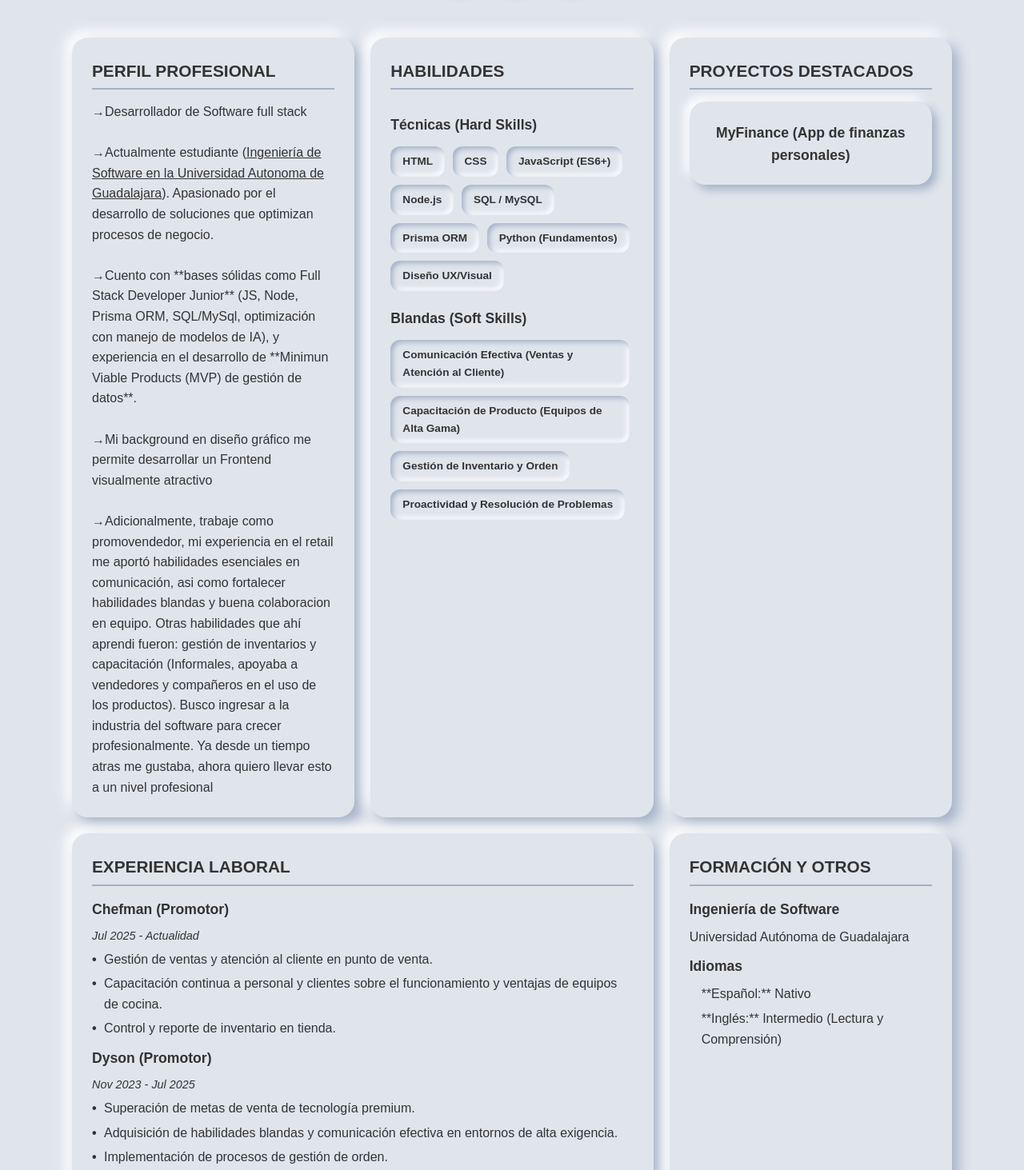
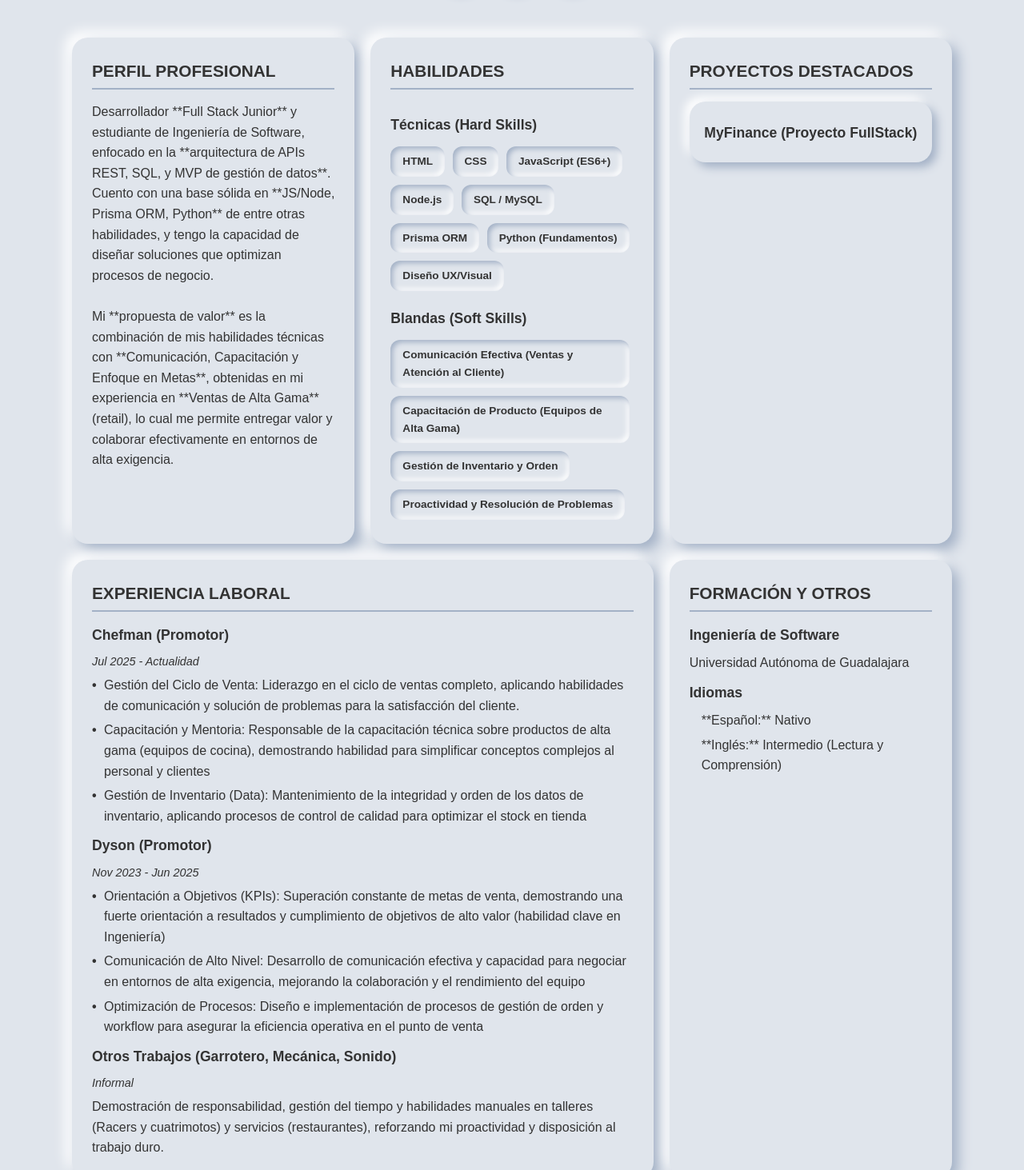
Before and after one commit to thisNL26/portafolio, a plain HTML site: page index.html in a window 1280 px wide. Shown: the part 460-1923 px from the top of the page at 80% size. Drawn offline with Linux system fonts and the light colour scheme.

Commit message:
Correccion error de fechas, y refactorizado de trabajos, asi como la presentacion

```diff
--- a/index.html
+++ b/index.html
@@ -31,17 +31,15 @@
     <main class="main-grid" id="main">
 
         <section class="neumo-card card-perfil">
-            <h2>PERFIL PROFESIONAL</h2>
-            <p>→Desarrollador de Software full stack</p>
-            <br>
-            <p>→Actualmente estudiante (<a href="https://www.uag.mx/">Ingeniería de Software en la Universidad Autonoma de Guadalajara</a>). Apasionado por el desarrollo de soluciones que optimizan procesos de negocio.</p>
-            <br>
-            <p>→Cuento con **bases sólidas como Full Stack Developer Junior** (JS, Node, Prisma ORM, SQL/MySql, optimización con manejo de modelos de IA), y experiencia en el desarrollo de **Minimun Viable Products (MVP) de gestión de datos**.</p>
-            <br>
-            <p>→Mi background en diseño gráfico me permite desarrollar un Frontend visualmente atractivo</p>
-            <br>
-            <p>→Adicionalmente, trabaje como promovendedor, mi experiencia en el retail me aportó habilidades esenciales en comunicación, asi como fortalecer habilidades blandas y buena colaboracion en equipo. Otras habilidades que ahí aprendi fueron: gestión de inventarios y capacitación (Informales, apoyaba a vendedores y compañeros en el uso de los productos). Busco ingresar a la industria del software para crecer profesionalmente. Ya desde un tiempo atras me gustaba, ahora quiero llevar esto a un nivel profesional</p>
-        </section>
+    <h2>PERFIL PROFESIONAL</h2>
+    <p>
+        Desarrollador **Full Stack Junior** y estudiante de Ingeniería de Software, enfocado en la **arquitectura de APIs REST, SQL, y MVP de gestión de datos**. Cuento con una base sólida en **JS/Node, Prisma ORM, Python** de entre otras habilidades, y tengo la capacidad de diseñar soluciones que optimizan procesos de negocio.
+    </p>
+    <br>
+    <p>
+        Mi **propuesta de valor** es la combinación de mis habilidades técnicas con **Comunicación, Capacitación y Enfoque en Metas**, obtenidas en mi experiencia en **Ventas de Alta Gama** (retail), lo cual me permite entregar valor y colaborar efectivamente en entornos de alta exigencia.
+    </p>
+</section>
 
         <section class="neumo-card card-habilidades">
             <h2 class="habilidad-title">HABILIDADES</h2>
@@ -74,7 +72,7 @@
         <section class="neumo-card card-proyectos">
             <h2>PROYECTOS DESTACADOS</h2>
             <a href="https://www.canva.com/design/DAG3PILA_dE/W7MuMqsmjwlxFIC_9lSJMg/view?utm_content=DAG3PILA_dE&utm_campaign=designshare&utm_medium=link2&utm_source=uniquelinks&utlId=hb12095d672" target="_blank" class="neumo-btn neumo-rect" data-action="link">
-                <h3 style="text-align: center;">MyFinance (App de finanzas personales)</h3>
+                <h3 style="text-align: center;">MyFinance (Proyecto FullStack)</h3>
             </a>
         </section>
 
@@ -85,19 +83,22 @@
                 <h3>Chefman (Promotor)</h3>
                 <p class="fecha">Jul 2025 - Actualidad</p>
                 <ul>
-                    <li>Gestión de ventas y atención al cliente en punto de venta.</li>
-                    <li>Capacitación continua a personal y clientes sobre el funcionamiento y ventajas de equipos de cocina.</li>
-                    <li>Control y reporte de inventario en tienda.</li>
+                    <li>Gestión del Ciclo de Venta: Liderazgo en el ciclo de ventas completo, aplicando habilidades de comunicación y solución de problemas para la satisfacción del cliente.</li>
+
+                    <li>Capacitación y Mentoria: Responsable de la capacitación técnica sobre productos de alta gama (equipos de cocina), demostrando habilidad para simplificar conceptos complejos al personal y clientes</li>
+
+                    <li>Gestión de Inventario (Data): Mantenimiento de la integridad y orden de los datos de inventario, aplicando procesos de control de calidad para optimizar el stock en tienda</li>
+
                 </ul>
             </article>
 
             <article>
                 <h3>Dyson (Promotor)</h3>
-                <p class="fecha">Nov 2023 - Jul 2025</p>
+                <p class="fecha">Nov 2023 - Jun 2025</p>
                 <ul>
-                    <li>Superación de metas de venta de tecnología premium.</li>
-                    <li>Adquisición de habilidades blandas y comunicación efectiva en entornos de alta exigencia.</li>
-                    <li>Implementación de procesos de gestión de orden.</li>
+                    <li>Orientación a Objetivos (KPIs): Superación constante de metas de venta, demostrando una fuerte orientación a resultados y cumplimiento de objetivos de alto valor (habilidad clave en Ingeniería)</li>
+                    <li>Comunicación de Alto Nivel: Desarrollo de comunicación efectiva y capacidad para negociar en entornos de alta exigencia, mejorando la colaboración y el rendimiento del equipo</li>
+                    <li>Optimización de Procesos: Diseño e implementación de procesos de gestión de orden y workflow para asegurar la eficiencia operativa en el punto de venta</li>
                 </ul>
             </article>
 
```
